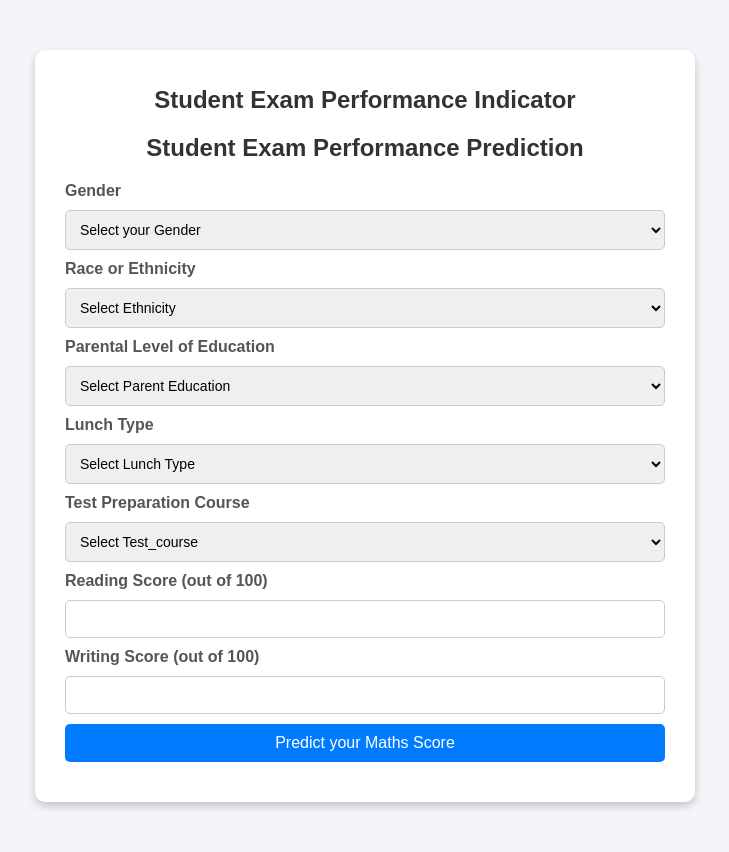
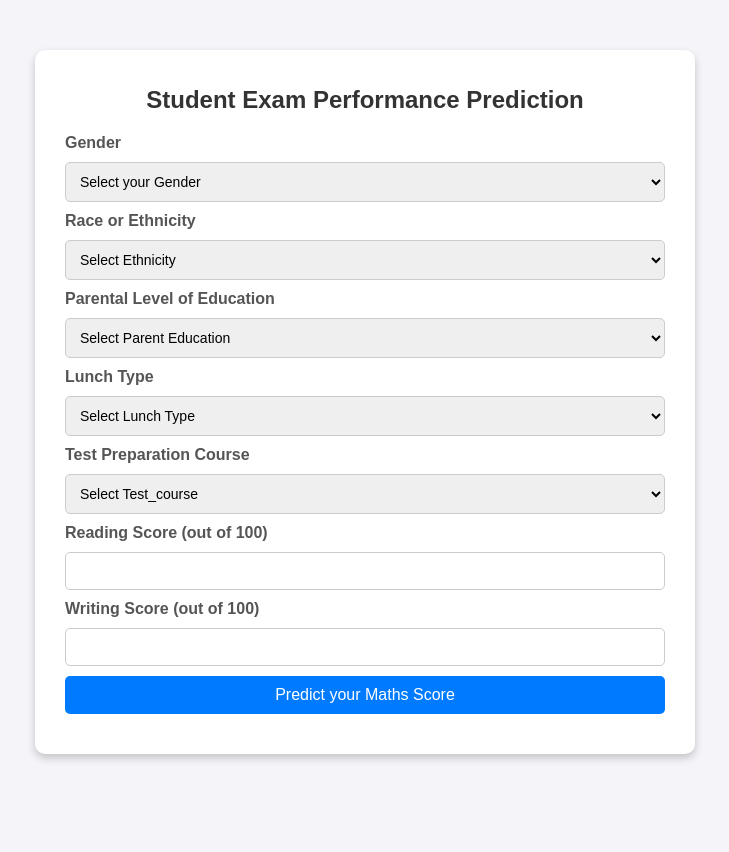
Before and after one commit to Srinath991/SmartScore-student_performance_prediction, a FastAPI app: page / in a window 1280 px wide. Shown: the whole page, without its empty margins (275-1004 px from the left). After the commit the page ends 761 px from the top, so only its background shows below. Run offline with FastAPI, Linux system fonts and the light colour scheme.

Commit message:
change in the templates

```diff
--- a/app/templates/home.html
+++ b/app/templates/home.html
@@ -77,7 +77,6 @@
 </head>
 <body>
     <div class="container login">
-        <h1>Student Exam Performance Indicator</h1>
 
         <form id="predictionForm">
             <h1 class="legend">Student Exam Performance Prediction</h1>
```
